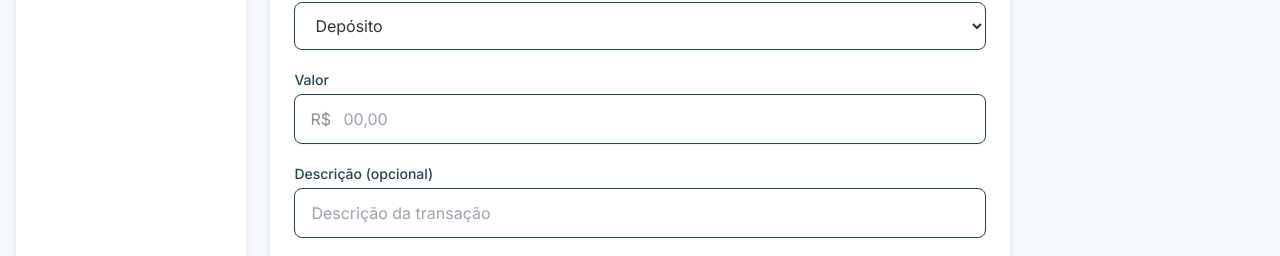
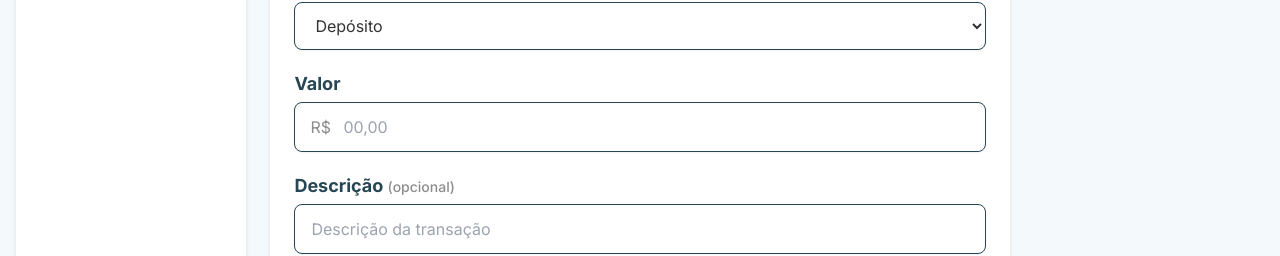
Before and after one commit to tatishinoda/bytebank-fiap, a Next.js app: page /dashboard in a window 1280 px wide. Shown: the part 458-714 px from the top of the page. Built offline with nearby package versions, Linux system fonts and the light colour scheme; no server answers.

Commit message:
style(colors): adjust font size for new transaciton

```diff
--- a/src/app/(authenticated)/dashboard/page.tsx
+++ b/src/app/(authenticated)/dashboard/page.tsx
@@ -220,7 +220,7 @@ export default function Dashboard() {
               </div>
 
               <div>
-                <label className='block text-sm font-medium text-primary-700 mb-1'>
+                <label className='block text-lg font-bold text-primary-700 mb-1'>
                   Valor
                 </label>
                 <div className='relative'>
@@ -239,8 +239,8 @@ export default function Dashboard() {
               </div>
 
               <div>
-                <label className='block text-sm font-medium text-primary-700 mb-1'>
-                  Descrição (opcional)
+                <label className='block text-lg font-bold text-primary-700 mb-1'>
+                  Descrição <span className='text-sm font-medium text-white-800'>(opcional)</span>
                 </label>
                 <input
                   type='text'
--- a/src/app/(authenticated)/transactions/transactions.css
+++ b/src/app/(authenticated)/transactions/transactions.css
@@ -24,7 +24,7 @@
   font-weight: var(--font-weight-medium);
   font-size: var(--font-size-lg);
   line-height: var(--line-height-tight);
-  color: var(--primary-600);
+  color: var(--primary-700);
   margin-bottom: var(--space-lg);
 }
 
```
